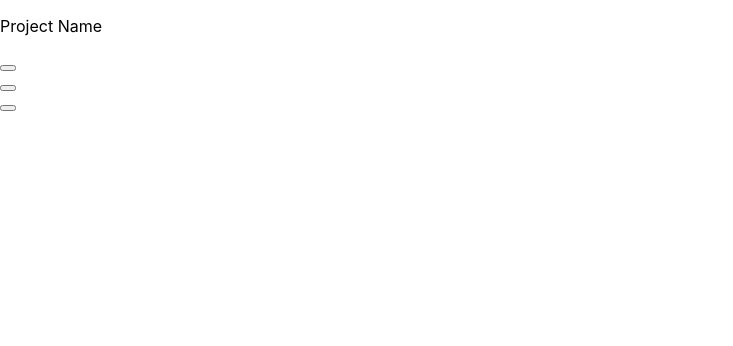
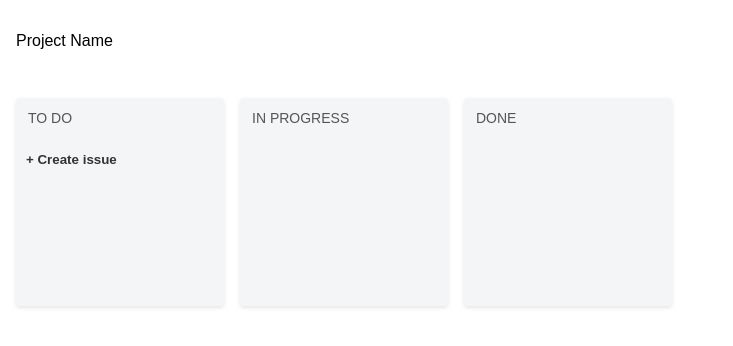
Before and after one commit to Reversal9/taskmanagement, a React (Create React App) app: page / in a window 1280 px wide. Shown: the top 346 px of the page, without its empty margins (0-733 px from the left). Built offline with nearby package versions, Linux system fonts and the light colour scheme.

Commit message:
Refactor CSS files to be camelCase. CSS now renders properly. Modified CSS of appProjectBoardColumn elements to look nicer. Issues are not loading, maybe an issue with the boardSlice.

```diff
--- a/src/features/board/Board.module.css
+++ b/src/features/board/Board.module.css
@@ -1,65 +1,106 @@
-.app-project {
+.appProject {
     font-family: Arial, sans-serif;
     display: flex;
     flex-direction: column;
     height: 100vh;
 }
 
-.app-project-header {
-    background-color: #333;
-    color: #fff;
-    padding: 16px;
-    text-align: center;
-}
-
-.app-project-board {
-    display: flex;
-    flex-direction: row;
-    flex: 1;
-    background-color: #f2f2f2;
+.appProjectHeader {
+    color: #000;
     padding: 16px;
 }
 
-.app-project-board-column {
+.appProjectBoard {
+    display: flex;
+    flex-direction: row;
+    background-color: #fff;
+    padding: 16px;
+}
+
+.appProjectBoardColumn {
     display: flex;
     flex-direction: column;
     width: 200px;
-    height: 600px;
-    background-color: #fff;
+    min-height: 200px;
+    height: fit-content;
+    background-color: #f4f5f7;
     box-shadow: 0px 2px 4px rgba(0, 0, 0, 0.1);
     border-radius: 4px;
     margin-right: 16px;
-    padding: 16px;
+    padding: 4px;
 }
 
-.app-project-board-column-add-issue {
+.appProjectBoardColumnHeader {
+    text-transform: uppercase;
+    font-size: 14px;
+    color: #555;
+    margin-bottom: 5px;
+    padding: 8px;
+}
+
+.appProjectBoardColumnAddIssue {
     display: flex;
     flex-direction: column;
     margin-top: 8px;
 }
 
-.app-project-board-column-add-issue-confirm-button {
+.appProjectBoardColumnAddIssue input {
+    padding: 10px;
+    border: none;
+    background-color: #fff;
+    border-radius: 4px;
+    box-shadow: 0 2px 4px rgba(0, 0, 0, 0.1);
+    transition: box-shadow 0.2s ease-in-out;
+}
+
+.appProjectBoardColumnAddIssue input:hover {
+    box-shadow: 0 4px 8px rgba(0, 0, 0, 0.1);
+}
+
+.appProjectBoardColumnAddIssueConfirmButton {
     margin-top: 8px;
     background-color: #4caf50;
     color: #fff;
     border: none;
-    padding: 8px 16px;
     border-radius: 4px;
     cursor: pointer;
+    height: 25px;
+    width: 25px;
 }
 
-.app-project-board-column-add-button {
+.appProjectBoardColumnAddIssueConfirmButton::after {
+    content: "\2713";
+    font-size: 18px;
+    font-weight: bold;
+}
+
+.appProjectBoardColumnAddButton {
     display: flex;
-    justify-content: center;
     align-items: center;
-    background-color: #ccc;
     color: #333;
+    background-color: transparent;
     height: 40px;
+    border: none;
     font-weight: bold;
     cursor: pointer;
+    border-radius: 4px;
+    transition: background-color 0.2s ease-in-out;
 }
 
-.app-project-board-column-issue {
+.appProjectBoardColumnAddButton:hover {
+    background-color: #e2e4e9;
+}
+
+.showOnHoverButton {
+    opacity: 0;
+    transition: opacity 0.05s ease-in-out;
+}
+
+.appProjectBoardColumn:hover .showOnHoverButton {
+    opacity: 1;
+}
+
+.appProjectBoardColumnIssue {
     margin-bottom: 8px;
     background-color: #f9f9f9;
     padding: 8px;
--- a/src/features/board/Column.js
+++ b/src/features/board/Column.js
@@ -1,6 +1,7 @@
 import React, { useState } from "react";
 import { useSelector, useDispatch } from 'react-redux';
 import {
+    toDo,
     addIssue
 } from './boardSlice';
 import {
@@ -27,6 +28,11 @@ export function Column({title, listId, selectIssues}) {
     return (
         <div
             className = {styles.appProjectBoardColumn}>
+                <div
+                    className = {styles.appProjectBoardColumnHeader}>
+                        <span>{`${title} ${issues.length ? issues.length : ""}`}</span>
+                </div>
+
                 {issues.map(issue => {
                     return <Issue
                         id = {issue.id}
@@ -54,12 +60,12 @@ export function Column({title, listId, selectIssues}) {
                                 dispatch(increment());
                                 setNewIssue(null);
                                 setIsAddingIssue(false);
-                                }}>
+                            }}>
                             </button>
                     </div>
                 ) : (
                     <button
-                        className = {styles.appProjectBoardColumnAddButton}
+                        className = {`${styles.appProjectBoardColumnAddButton} ${listId === toDo.id ? "" : styles.showOnHoverButton}`}
                         onClick = {() => {
                         const newIssue = {
                             id: id,
@@ -70,6 +76,7 @@ export function Column({title, listId, selectIssues}) {
                         setNewIssue(newIssue);
                         setIsAddingIssue(true);
                     }}>
+                        + Create issue
                     </button>
                 )}
         </div>
```
